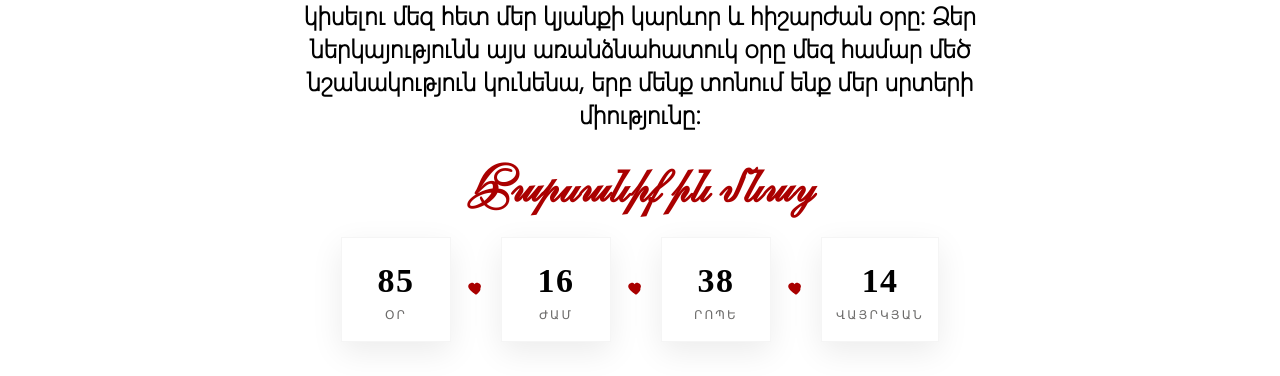
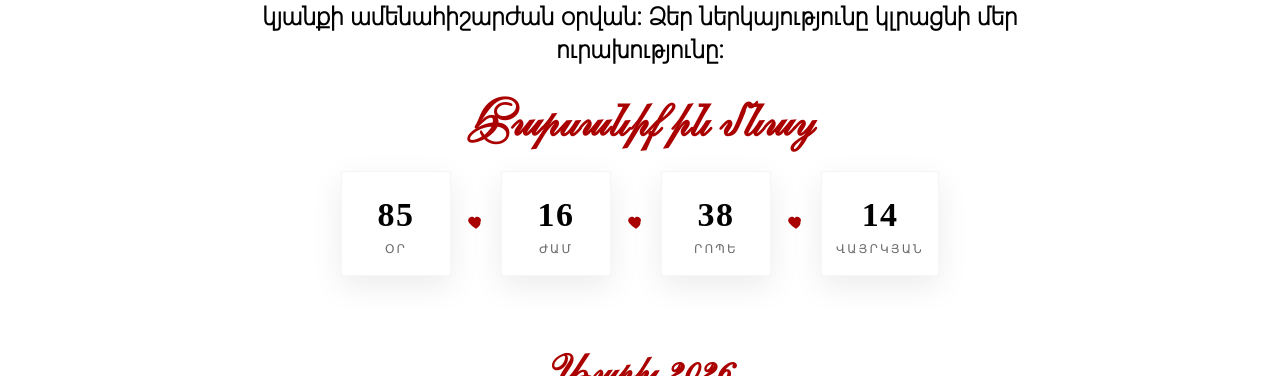
Before and after one commit to vahe77a/wedding.io, a plain HTML site: page index.html in a window 1280 px wide. Shown: the part 724-1100 px from the top of the page. Drawn offline with Linux system fonts and the light colour scheme; a web font is replaced by a local one.

Commit message:
Update index.html

```diff
--- a/index.html
+++ b/index.html
@@ -38,9 +38,7 @@
     <main>
         <section class="invitation anim_items">
             <h1 class="anim_items we">Մենք ամուսնանում ենք</h1>
-            <p class="anim_items">Ուրախությամբ և սիրով լի սրտերով մենք հրավիրում ենք Ձեզ կիսելու մեզ հետ մեր կյանքի կարևոր և հիշարժան
-                օրը: Ձեր ներկայությունն այս առանձնահատուկ օրը մեզ համար մեծ նշանակություն կունենա, երբ մենք տոնում ենք
-                մեր սրտերի միությունը:</p>
+            <p class="anim_items">Մեծ սիրով և ոգևորությամբ հրավիրում ենք մասնակցելու մեր կյանքի ամենահիշարժան օրվան։ Ձեր ներկայությունը կլրացնի մեր ուրախությունը: </p>
         </section>
 
         <section class="section countdown">
```
